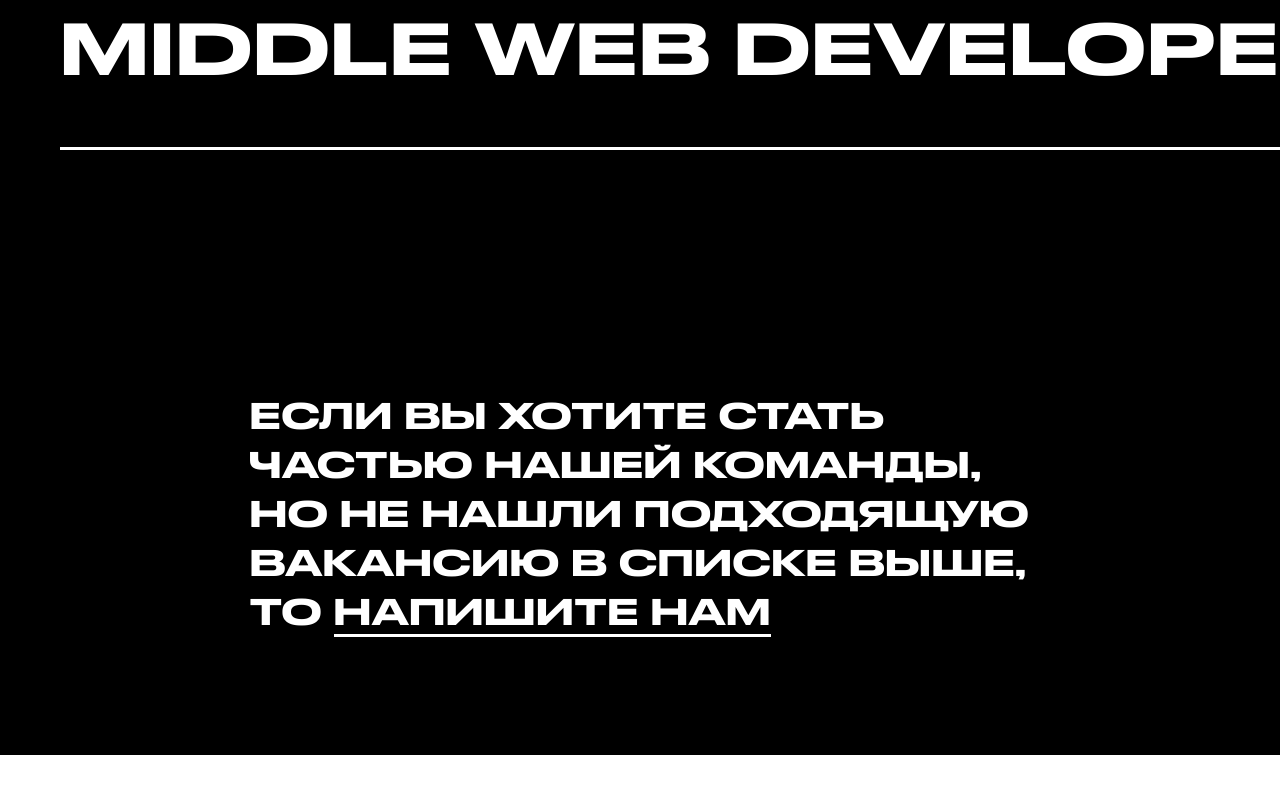
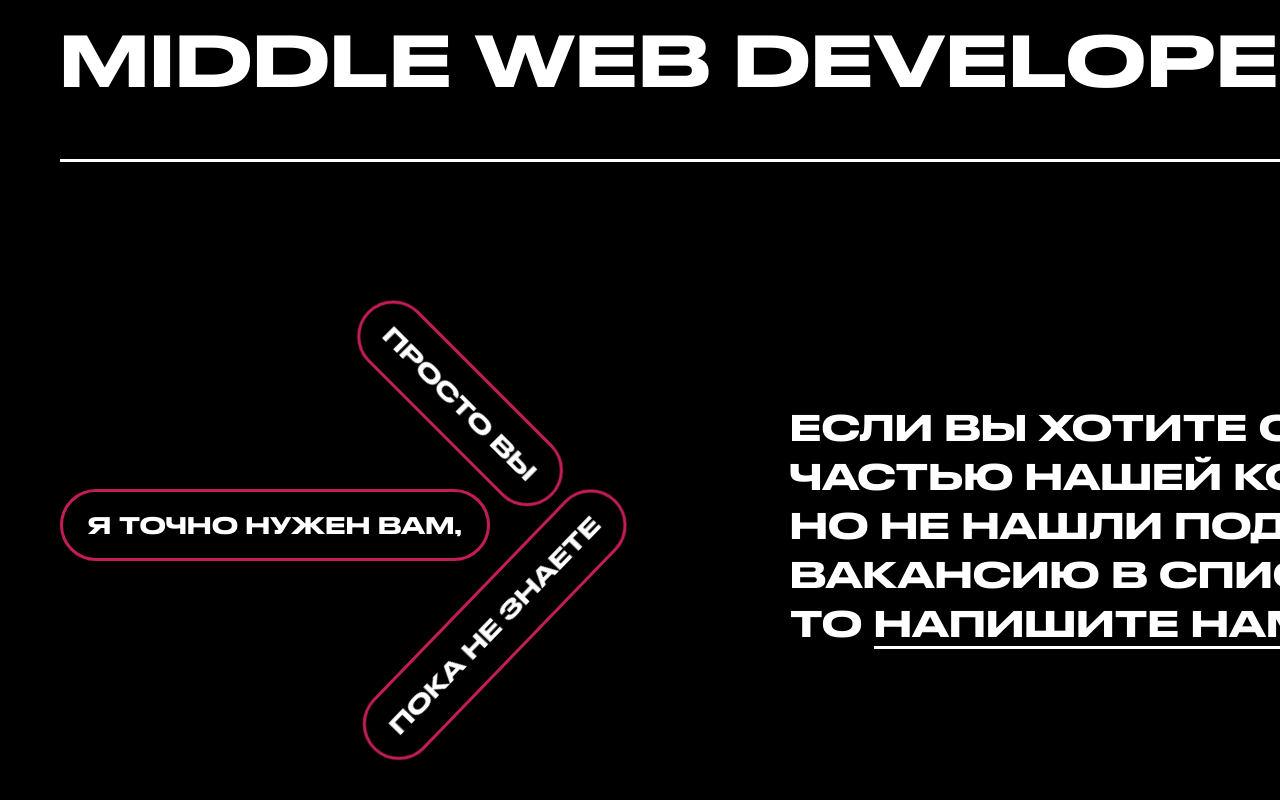
Before and after one commit to ProjectOnGitHub/test-articul, a Vue app: page / in a window 1280 px wide. Shown: the part 1274-2074 px from the top of the page. Before the commit the page ends 2029 px from the top, so only its background shows below. Built offline with nearby package versions, Linux system fonts and the light colour scheme.

Commit message:
style: add style to contacts

```diff
--- a/src/App.vue
+++ b/src/App.vue
@@ -128,6 +128,8 @@ export default {
   background-color: $color-background;
   gap: 120px;
   position: relative;
+  box-sizing: border-box;
+  padding: 75px 0 120px;
 
   &__button-close {
     @include cross();
--- a/src/components/DecorateItem.vue
+++ b/src/components/DecorateItem.vue
@@ -20,7 +20,7 @@ export default {
 
 <style lang="scss" scoped>
 .decorate-item {
-  @include flexible(max-content);
+  display: inline-block;
   font-family: $font-family-heading;
   color: $color-text;
   box-sizing: border-box;
@@ -30,13 +30,17 @@ export default {
   text-transform: uppercase;
   border: 3px solid $color-decorate;
   background-color: $color-background;
+  font-size: $font-size-decorate-l;
 
   &_feature {
-    font-size: $font-size-decorate-l;
-    padding: $font-size-decorate-l 0;
     writing-mode: vertical-lr;
     transform-origin: end;
     transform: rotate(-180deg);
+    padding: 25px 0;
+  }
+
+  &_arrow {
+    padding: 0 25px;
   }
 }
 </style>
--- a/src/components/TheAbout.vue
+++ b/src/components/TheAbout.vue
@@ -36,8 +36,6 @@ export default {
     'second-row second-row  counter'
     'text text counter';
   gap: 30px;
-  padding-top: 70px;
-  padding-bottom: 0;
 
   &__title {
     font-family: 'DrukWide', Arial, sans-serif;
--- a/src/components/TheContacts.vue
+++ b/src/components/TheContacts.vue
@@ -1,10 +1,16 @@
 <template>
   <div class="contacts">
-    <div class="arrow-text">
-      <span class="decorate-item">Я точно нужен вам,</span>
-      <span class="decorate-item">просто вы</span>
-      <span class="decorate-item">пока Не знаете</span>
-    </div>
+    <ul class="arrow">
+      <li class="arrow__item">
+        <decorate-item modifier="decorate-item_arrow"> просто вы </decorate-item>
+      </li>
+      <li class="arrow__item">
+        <decorate-item modifier="decorate-item_arrow"> Я точно нужен вам, </decorate-item>
+      </li>
+      <li class="arrow__item">
+        <decorate-item modifier="decorate-item_arrow"> пока Не знаете </decorate-item>
+      </li>
+    </ul>
     <p class="contacts__text">
       Eсли вы хотите стать частью нашей команды, но не нашли подходящую вакансию в списке выше, то
       <a
@@ -18,17 +24,21 @@
 </template>
 
 <script>
+import DecorateItem from './DecorateItem.vue';
+
 export default {
-  name: 'TheContacts'
+  name: 'TheContacts',
+  components: { DecorateItem }
 };
 </script>
 
 <style lang="scss" scoped>
 .contacts {
-  @include flexible();
+  @include gridable();
+  grid-template-columns: 580px 1fr;
   @include maxWidth();
-  padding-top: 120px;
-  padding-bottom: 120px;
+  align-items: center;
+  gap: 150px;
 
   &__text {
     font-family: $font-family-heading;
@@ -84,4 +94,29 @@ export default {
     }
   }
 }
+
+.arrow {
+  @include unmarkedList;
+  @include gridable(100%);
+  align-content: center;
+  justify-items: end;
+  min-height: 485px;
+  height: 100%;
+
+  &__item {
+    &:nth-of-type(1) {
+      transform-origin: center;
+      transform: rotate(45deg) translate(-70px, 0px);
+    }
+
+    &:nth-of-type(2) {
+      transform: translateX(-150px);
+    }
+
+    &:nth-of-type(3) {
+      transform-origin: center;
+      transform: rotate(-46deg) translate(0, 40px);
+    }
+  }
+}
 </style>
```
